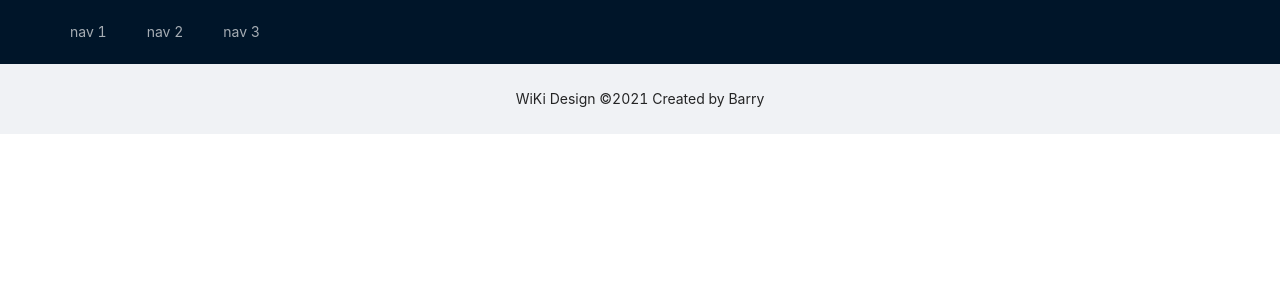
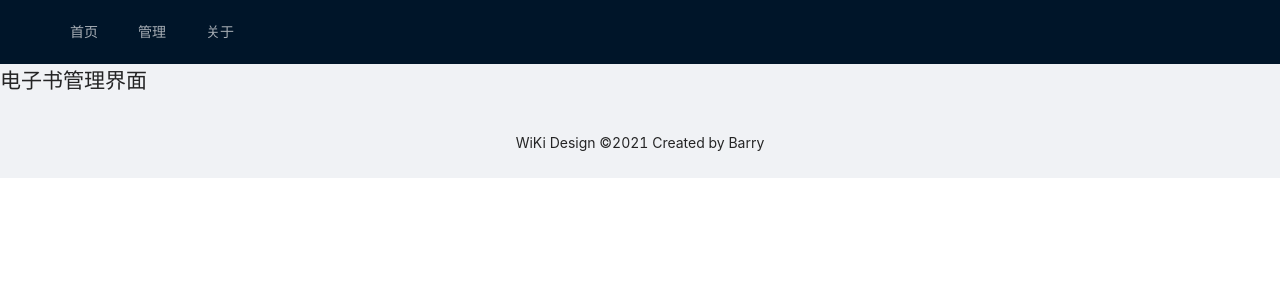
Before and after one commit to junjiepan/wiki, a Vue app in the folder web/: page /admin/ebook in a window 1280 px wide. Shown: the top 300 px of the page. Built offline with nearby package versions, Linux system fonts and the light colour scheme; no server answers.

Commit message:
6-2 增加电子书管理页面 新页面开发:页面，路由，菜单

```diff
--- a/web/src/components/the-header.vue
+++ b/web/src/components/the-header.vue
@@ -6,9 +6,15 @@
         mode="horizontal"
         :style="{ lineHeight: '64px' }"
     >
-      <a-menu-item key="1">nav 1</a-menu-item>
-      <a-menu-item key="2">nav 2</a-menu-item>
-      <a-menu-item key="3">nav 3</a-menu-item>
+      <a-menu-item key="/">
+        <router-link to="/">首页</router-link>
+      </a-menu-item>
+      <a-menu-item key="/admin/ebook">
+        <router-link to="/admin/ebook">管理</router-link>
+      </a-menu-item>
+      <a-menu-item key="/about">
+        <router-link to="/about">关于</router-link>
+      </a-menu-item>
     </a-menu>
   </a-layout-header>
 </template>
--- a/web/src/router/index.ts
+++ b/web/src/router/index.ts
@@ -1,6 +1,7 @@
 import { createRouter, createWebHistory, RouteRecordRaw } from 'vue-router'
 import Home from '../views/home.vue'
 import About from '../views/about.vue'
+import AdminEbook from '../views/admin/admin-ebook.vue'
 
 const routes: Array<RouteRecordRaw> = [
   {
@@ -16,7 +17,12 @@ const routes: Array<RouteRecordRaw> = [
     // this generates a separate chunk (about.[hash].js) for this route
     // which is lazy-loaded when the route is visited.
     //component: () => import(/* webpackChunkName: "about" */ '../views/about.vue')
-  }
+  },
+  {
+    path: '/admin/ebook',
+    name: 'AdminEbook',
+    component: AdminEbook
+  },
 ]
 
 const router = createRouter({
--- /dev/null
+++ b/web/src/views/admin/admin-ebook.vue
@@ -0,0 +1,5 @@
+<template>
+  <div class="admin-ebook">
+    <h1>电子书管理界面</h1>
+  </div>
+</template>
```
